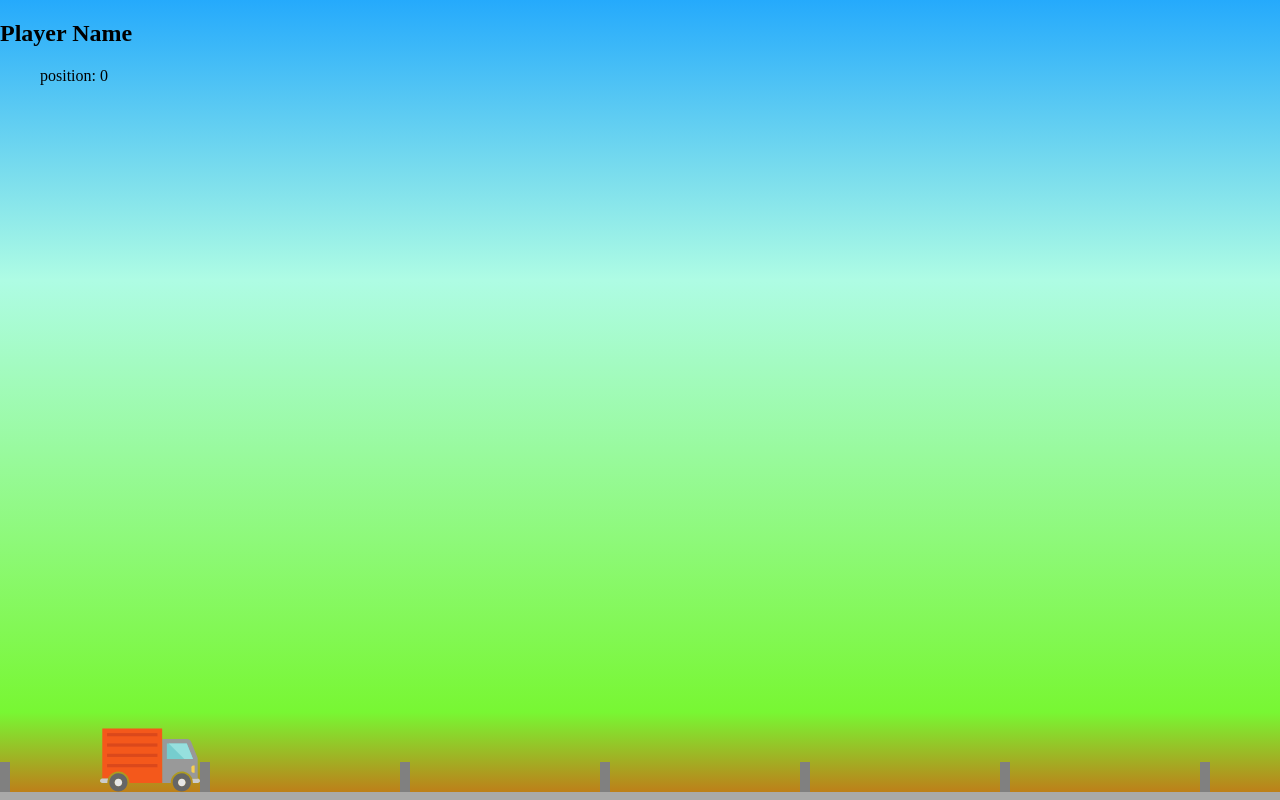
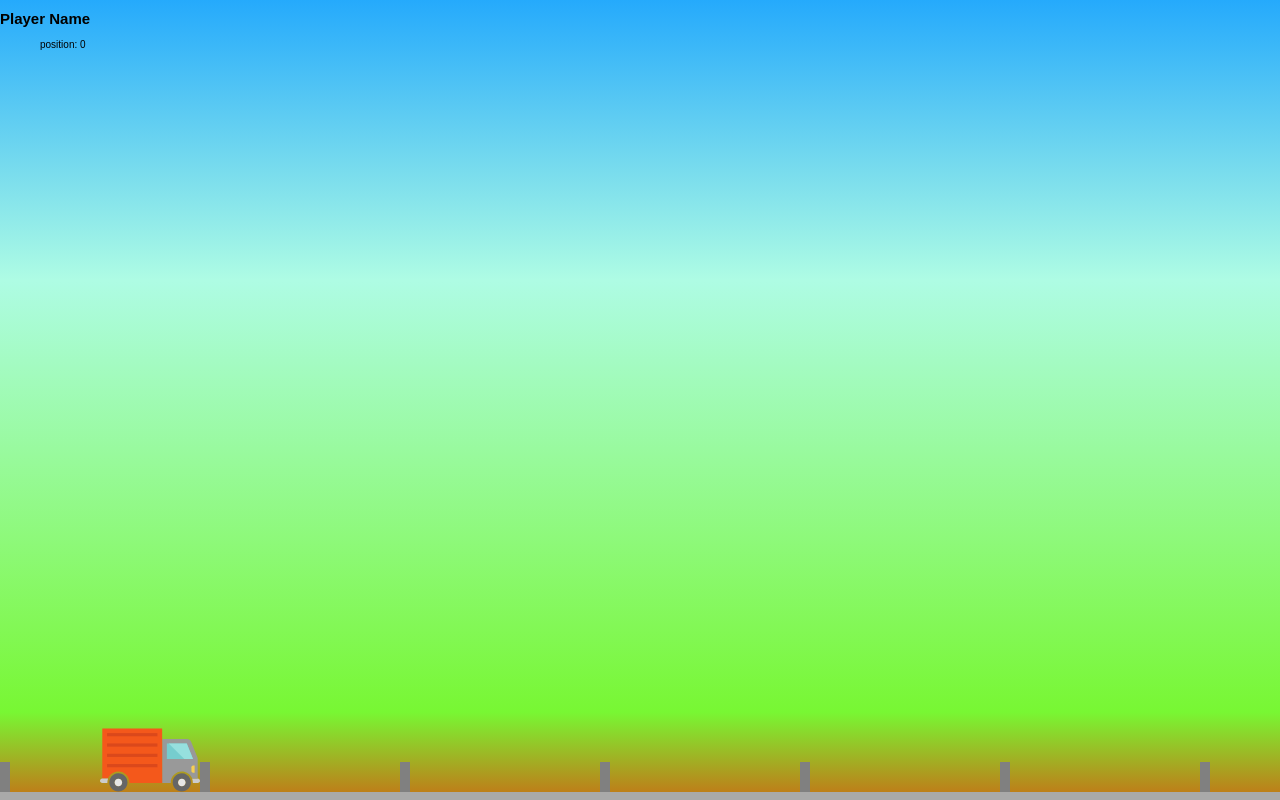
Before and after one commit to anacuco/instrucktor, a website with bundled scripts: page client/public/index.html in a window 1280 px wide. Built offline with nearby package versions, Linux system fonts and the light colour scheme.

Commit message:
set font size + type

```diff
--- a/client/public/style.css
+++ b/client/public/style.css
@@ -5,8 +5,6 @@ html {
 body {
     margin: 0;
     height: 100%;
-
-
 }
 
 #instrucktor * {
@@ -25,6 +23,8 @@ body {
     background: -webkit-linear-gradient(top, #25aafc 0%, #aefce4 35%, #78f733 89%, #c47317 100%); /* Chrome10-25,Safari5.1-6 */
     background: linear-gradient(to bottom, #25aafc 0%, #aefce4 35%, #78f733 89%, #c47317 100%); /* W3C, IE10+, FF16+, Chrome26+, Opera12+, Safari7+ */
     filter: progid:DXImageTransform.Microsoft.gradient(startColorstr='#25aafc', endColorstr='#c47317', GradientType=0); /* IE6-9 */
+
+    font: 10px/13px Arial;
 }
 
 .layer {
@@ -34,7 +34,7 @@ body {
 }
 
 #layer-ui {
-    /*background: pink;*/
+
 }
 
 #layer-0 {
@@ -83,6 +83,8 @@ body {
     bottom: 0;
     left: 20100px;
     z-index: 200;
+    /*translateZ(0);
+    -webkit-translateZ(0);*/
 }
 
 .truck svg {
```
